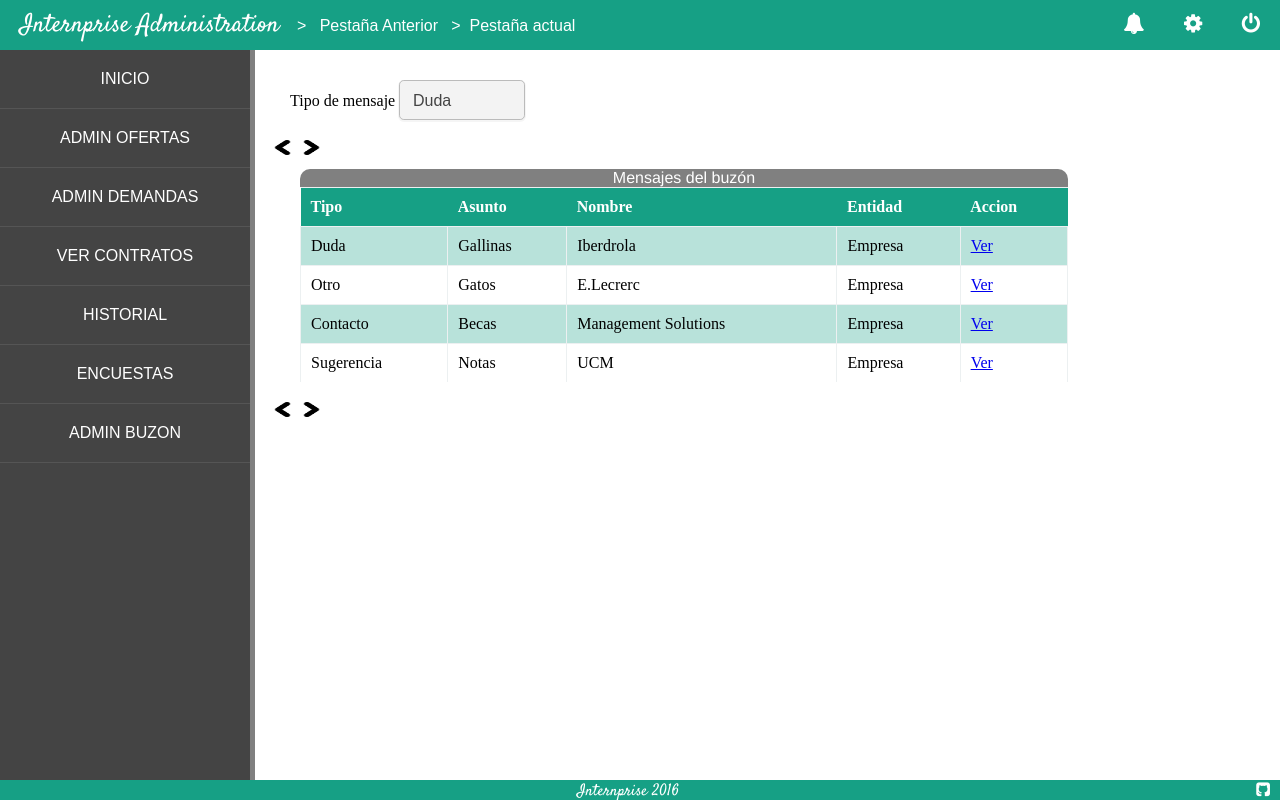
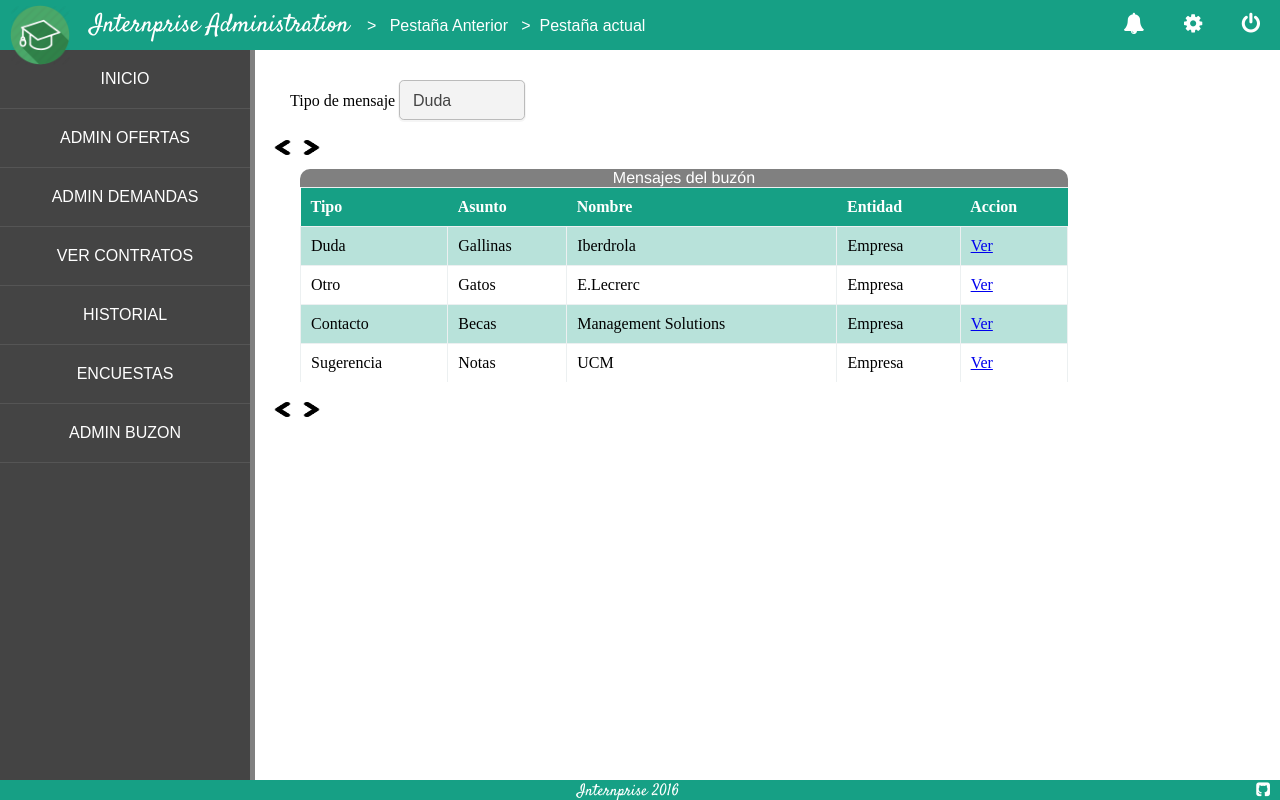
Before and after one commit to franloza/internprise, a PHP site: page /admin-buzon.php in a window 1280 px wide. Run offline with PHP 8.4, Linux system fonts and the light colour scheme.

Commit message:
Favicon added

```diff
--- a/pr2/admin-head.html
+++ b/pr2/admin-head.html
@@ -5,6 +5,7 @@
     <link rel="stylesheet" href="css/menu.css" type="text/css">
     <link rel="stylesheet" href="css/header.css" type="text/css">
     <link rel="stylesheet" href="css/content.css" type="text/css">
-    <link rel="stylesheet" href="css/titlebar.css" type="text/css">
+    <link rel="stylesheet" href="css/titlebar&footer.css" type="text/css">
     <link rel="stylesheet" href="font-awesome-4.5.0/css/font-awesome.min.css">
+    <link rel="icon" type="image/png" href="img/favicon.png">
  </head>
--- a/pr2/admin-menu.html
+++ b/pr2/admin-menu.html
@@ -1,5 +1,4 @@
-<!-- Fragmento para definir el menú -->
-
+<!-- Fragmento para definir el menú de administrador-->
 <div id="admin-sidebar">
 		<ul>
 			<li><a href="admin-dashboard.php">INICIO</a></li>
--- a/pr2/admin-titlebar.html
+++ b/pr2/admin-titlebar.html
@@ -1,4 +1,6 @@
+<!-- Fragmento para definir el titlebar (header) -->
 <div id='admin-titlebar' class="titlebar">
+	<img src="img/favicon.png" alt="Internprise icon" height="60" width="60"></img>
 	<div class="label-titlebar">
 		<label><span id="title" action="admin-dashboard.php">Internprise Administration</span>&nbsp &nbsp &gt &nbsp Pestaña Anterior &nbsp &gt &nbspPestaña actual</label>
 	</div>
--- a/pr2/css/titlebar.css
+++ b/pr2/css/titlebar&footer.css
@@ -13,7 +13,10 @@
     position: fixed; /*Hace que la posición no varie ni haciendo scroll, siempre se mantiene en el mismo lugar*/
     z-index: 10; /*Necesario para que el titlebar se muestre encima de otros elementos*/
 }
-
+#admin-titlebar img {
+	float: left;
+	padding: 5px 0 0 10px;
+}
 .label-titlebar {
     padding: 8px 0 8px 20px;
     float: left;
--- a/pr2/footer.html
+++ b/pr2/footer.html
@@ -1,3 +1,4 @@
+<!-- Fragmento para definir el footer -->
 <div id="footer">
 	Internprise 2016
 	<div id="footer-icons">
```
Also changed, not shown: pr2/img/favicon.png (added).
